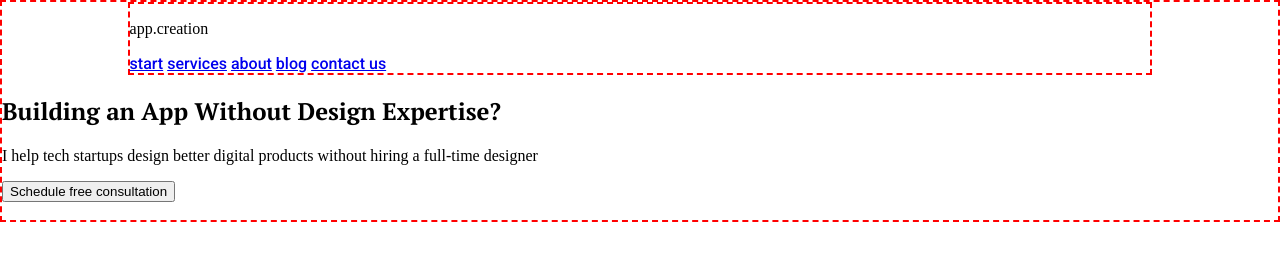
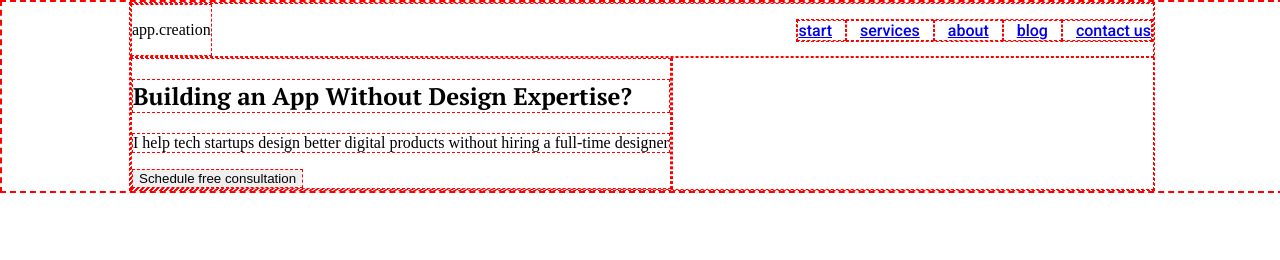
Before and after one commit to WebHeroSchool/the-draft-of-the-new-module, a plain HTML site: page index.html in a window 1280 px wide. Drawn offline with Linux system fonts and the light colour scheme; files that its build step writes are made by us from their sources.

Commit message:
the basic structure of the site

```diff
--- a/index.html
+++ b/index.html
@@ -2,11 +2,12 @@
 <html>
   <head>
     <meta charset="utf-8">
-    <link rel="stylesheet" href="css/style.css">
+    <link rel="stylesheet" href="style.css">
     <link href="https://fonts.googleapis.com/css2?family=PT+Serif:wght@700&family=Roboto:wght@500&display=swap" rel="stylesheet">
     <title>Итоговая работа.</title>
   </head>
   <body>
+    <div class="wrapper">
       <header class="header">
         <div class="header-logo">
           <div class="header-logo__ellipse"></div>
--- a/style.css
+++ b/style.css
@@ -1,11 +1,7 @@
 body {
   border: dashed 2px red;
   margin: 0;
-}
-.header {
-  border: dashed 2px red;
-  width: 80%;
-  margin: auto;
+  width: 100%;
 }
 a {
   font-family: Roboto;
@@ -13,3 +9,54 @@ a {
 h1 {
   font-family: PT Serif;
 }
+.wrapper {
+  border: dashed 1px red;
+  width: 80%;
+  margin: auto;
+}
+.header {
+  border: dashed 1px red;
+  display: flex;
+  justify-content: space-between;
+  align-items: center;
+}
+.header-logo {
+  border: dashed 1px red;
+}
+.header-burger {
+  display: none;
+}
+.header-menu {
+  border: dashed 1px red;
+  display: flex;
+  align-items: center;
+}
+.header-menu__link {
+  border: dashed 1px red;
+  padding: 0 13px;
+}
+.header-menu__link:last-child {
+  padding-right: 0;
+}
+.header-menu__link:first-child {
+  padding-left: 0;
+}
+.content {
+  border: dashed 1px red;
+  display: flex;
+}
+.content-information {
+  border: dashed 1px red;
+}
+.content-information__title {
+  border: dashed 1px red;
+}
+.content-information__text {
+  border: dashed 1px red;
+}
+.content-information__button {
+  border: dashed 1px red;
+}
+.content__foto {
+  border: dashed 1px red;
+}
```
Lines whose indentation alone changed are shown as unchanged.
